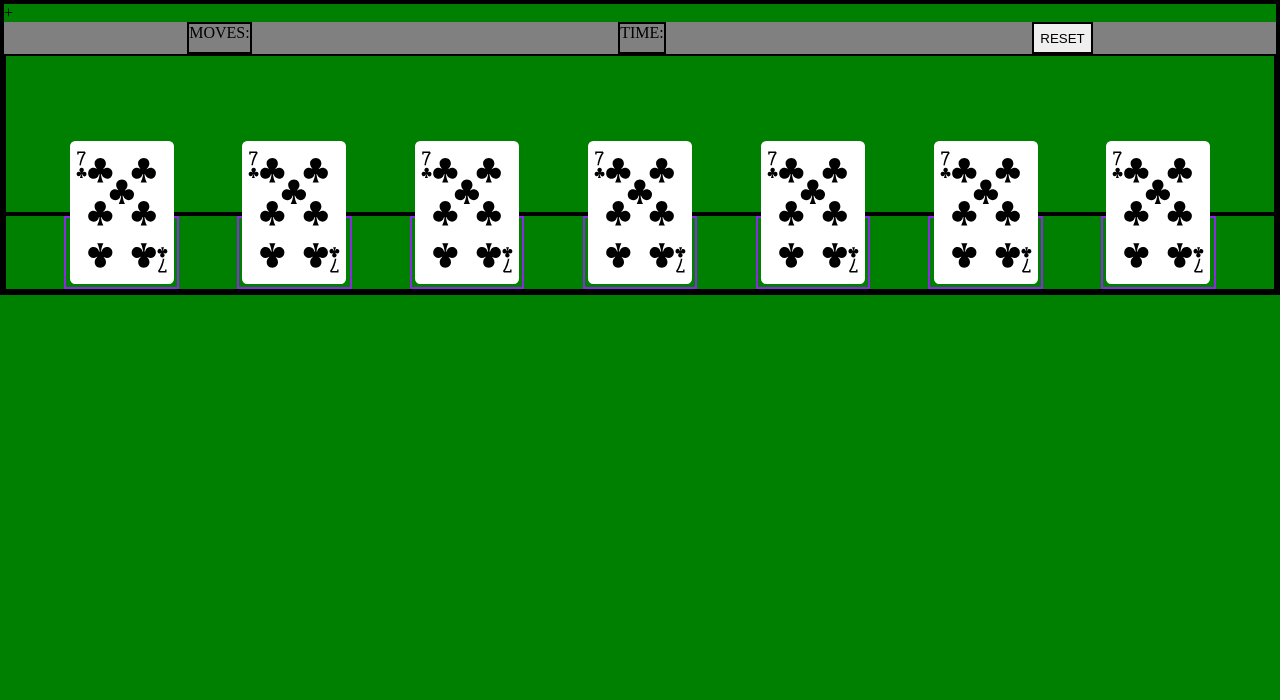
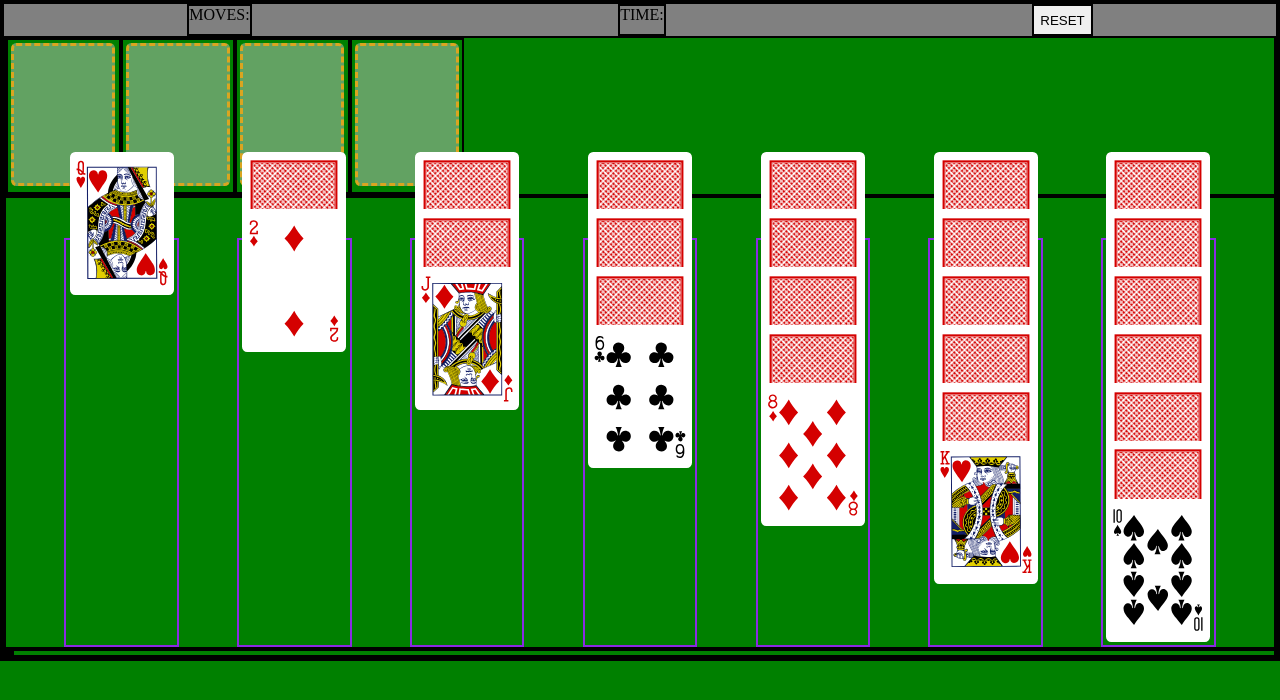
Before and after one commit to carldamey/solitaire, a plain HTML site: page index.html in a window 1280 px wide. Drawn offline with Linux system fonts and the light colour scheme.

Commit message:
formats css and adds ace piles to render function

```diff
--- a/css/style.css
+++ b/css/style.css
@@ -24,23 +24,33 @@ body {
     height: 20vmin;
 }
 
+.ace-pile {
+    margin: 3vmin, 3vmin, 0;
+}
+
 #tableau {
     display: flex;
     /* height: 60vmin; */
     justify-content: space-evenly;
 }
 
+#draw-piles {
+    display: flex;
+}
+
 .column {
     display: flex;
     flex-direction: column;
     border-color: blueviolet;
+    margin-top: 5vmin;
 }
 
-.card {
-    margin-top: -70%;
+.column > .card {
+    margin-top: -80%;
     border: .5vmin solid white;
 }
 
 .card:hover {
-    border: .5vmin solid gold;
+    border: .5vmin double gold;
+    background-color: lightgray;
 }
--- a/index.html
+++ b/index.html
@@ -1,6 +1,6 @@
 <!doctype html>
 <html lang="end">
-<head>+
+<head>
   <meta charset="utf-8">
   <title>Solitaire</title>
   <link rel="stylesheet" href="./css/card-starter-master/dist/css/cardstarter.css">
@@ -14,15 +14,24 @@
     <span id="timer">TIME:</span>
     <button>RESET</button>
   </div>
-  <div id="ace-piles"></div>
+  <div id="ace-piles">
+    <div class="ace-pile" id="ace0"></div>
+    <div class="ace-pile" id="ace1"></div>
+    <div class="ace-pile" id="ace2"></div>
+    <div class="ace-pile" id="ace3"></div>
+  </div>
   <div id="tableau">
-    <div class="column" id="col0"><div class="card large c7"></div></div>
-    <div class="column" id="col1"><div class="card large c7"></div></div>
-    <div class="column" id="col2"><div class="card large c7"></div></div>
-    <div class="column" id="col3"><div class="card large c7"></div></div>
-    <div class="column" id="col4"><div class="card large c7"></div></div>
-    <div class="column" id="col5"><div class="card large c7"></div></div>
-    <div class="column" id="col6"><div class="card large c7"></div></div>
+    <div class="column" id="col0"></div>
+    <div class="column" id="col1"></div>
+    <div class="column" id="col2"></div>
+    <div class="column" id="col3"></div>
+    <div class="column" id="col4"></div>
+    <div class="column" id="col5"></div>
+    <div class="column" id="col6"></div>
+  </div>
+  <div id="draw-piles">
+    <div id="stockpile"></div>
+    <div id="wastepile"></div>
   </div>
   <div id="cards" hidden>
   </div>
--- a/js/script.js
+++ b/js/script.js
@@ -9,7 +9,7 @@
   const cardsDiv = document.getElementById("cards")
   const tableauDiv = document.getElementById("tableau")
   const columnDivArr = [document.getElementById("col0"), document.getElementById("col1"), document.getElementById("col2"), document.getElementById("col3"), document.getElementById("col4"), document.getElementById("col5"), document.getElementById("col6"),]
-
+  const aceDivArr = [document.getElementById("ace0"), document.getElementById("ace1"), document.getElementById("ace2"), document.getElementById("ace3"), ]
 	/*----- event listeners -----*/
 
 
@@ -17,7 +17,7 @@
 init()
 
 function init() {
-  deck = [];tableau = [[], [], [], [], [], [], []]; stockPile = []; wastePile = []; acePiles = {c: 0, d: 0, h: 0, s: 0}
+  deck = [];tableau = [[], [], [], [], [], [], []]; stockPile = []; wastePile = []; acePiles = [[], [], [], [],]
 
   // Fill the deck array with card objects
   for (let suit in SUITS) {
@@ -45,17 +45,20 @@ function init() {
     deck.shift()
     stockPile.push(stockCard)
   }
+  revealCards()
+  render()
 }
-
-function move() {
+function revealCards() {
   tableau.forEach(column => {
     if (column[column.length - 1].suit === "x") {
       const revealedCard = deck[0]
       deck.shift()
       column[column.length - 1] = revealedCard
     }
+  })
+}
 
-  })
+function move() {
 }
 
 function draw() {
@@ -78,6 +81,15 @@ function draw() {
 }
 
 function render() {
+  // Render Ace Piles
+  aceDivArr.forEach(aceDiv => aceDiv.innerHTML = "")
+  acePiles.forEach(acePile => {
+    const newCardEl = document.createElement("div")
+    if (acePile.length === 0) newCardEl.classList.add("card", "large", "outline")
+    else if (acePile.length > 0) newCardEl.classList.add("card", "large", `${acePile[acePile.length - 1].suit}${acePile[acePile.length - 1].rank}`)
+    aceDivArr[acePiles.indexOf(acePile)].appendChild(newCardEl)
+  })
+  // Render tableau
   columnDivArr.forEach(columnDiv => columnDiv.innerHTML = "")
   tableau.forEach(column => {
     column.forEach(card => {
@@ -88,29 +100,28 @@ function render() {
   })
 }
 
-
+// TODO render ace piles
+// TODO render stock & waste piles
 // TODO win conditions
 // TODO remove cards div if unused
 // TODO fix bug with stock and waste pile lengths
 // TODO clean formatting and remove vestigial comments
 // TODO delete console logs when finished
 // TODO update README.md (keep original pitch)
-// TODO change hidden cards from "?" to an object with s
 // TODO check that project meets tech specs
+// TODO clean css outlines
+// TODO implement reset button
 
+// TODO implement move counter
+// TODO implement timer
 // TODO fonts + fallback
 // TODO gradients everywhere (including moz and fallback color)
 // TODO consider moving card reveal to its own function instead of being expressed in move function
 // TODO change card size according to screen size
-
+// TODO add rules
 
 
 /*
-
-
-
-
-
 
 If a card is clicked, it is highlighted and stored in a selectedCard variable
 If it is clicked again, the highlight is removed and the card is deselected
```
